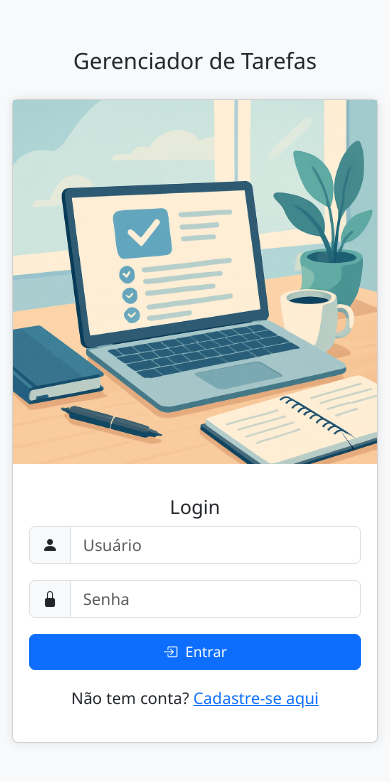
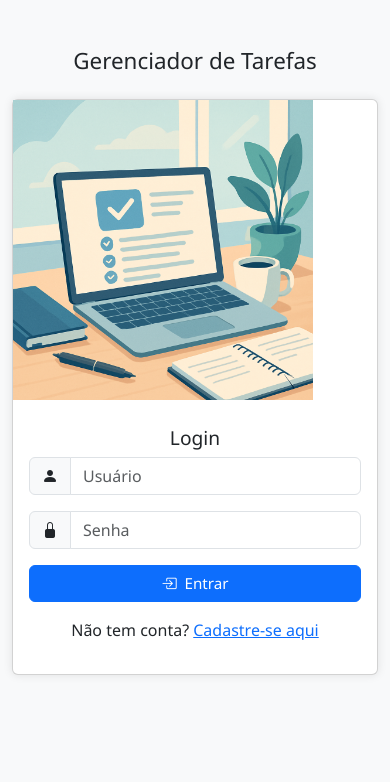
Before and after one commit to angelosilvanno/gerenciadortarefas, a plain HTML site: page index.html in a window 390 px wide. Drawn offline with nearby package versions, Linux system fonts and the light colour scheme.

Commit message:
fix: remover comentários desnecessários e ajustar estilos de botões e imagens no login

```diff
--- a/css/style.css
+++ b/css/style.css
@@ -74,13 +74,11 @@ body {
     margin-bottom: 1rem;
   }
 
-  /* Espaçamento entre tarefas */
   .task {
     margin-bottom: 1rem;
     padding: 1rem;
   }
 
-  /* Mensagem centralizada */
   #message {
     font-size: 0.9rem;
     padding: 0.75rem;
@@ -106,14 +104,24 @@ body {
     font-size: 0.85rem;
   }
 
-  /* Ajustes nos botões */
   .btn {
     padding: 0.4rem 0.6rem;
     font-size: 0.9rem;
   }
+
+  #login-container button,
+  #register-container button {
+    width: 100%;
+    font-size: 0.95rem;
+  }
+
+  #login-container img,
+  #register-container img {
+    max-width: 300px;
+    margin-bottom: 10px;
+  }
 }
 
-/* Ajuste para scroll suave */
 html {
   scroll-behavior: smooth;
 }
```
